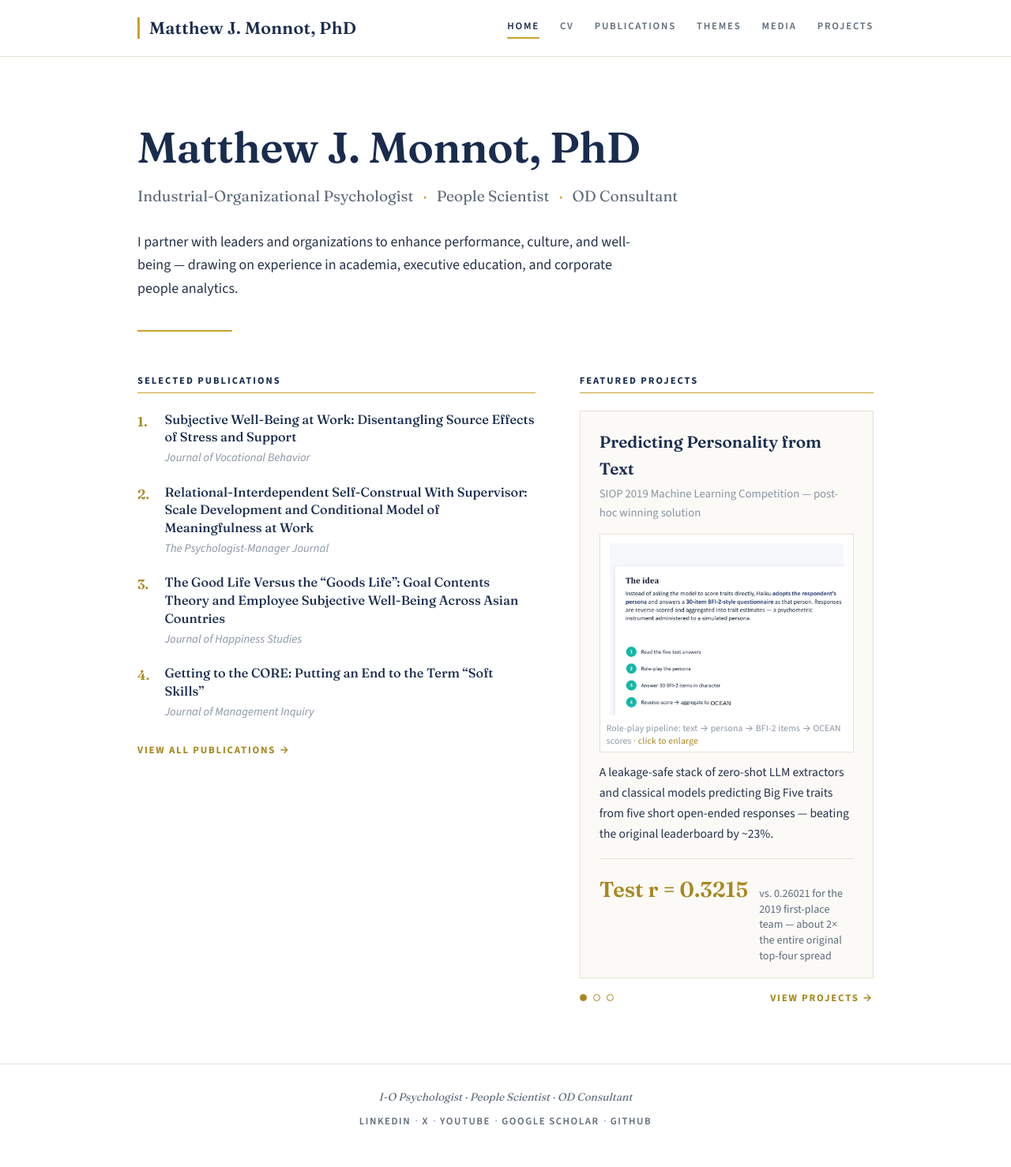
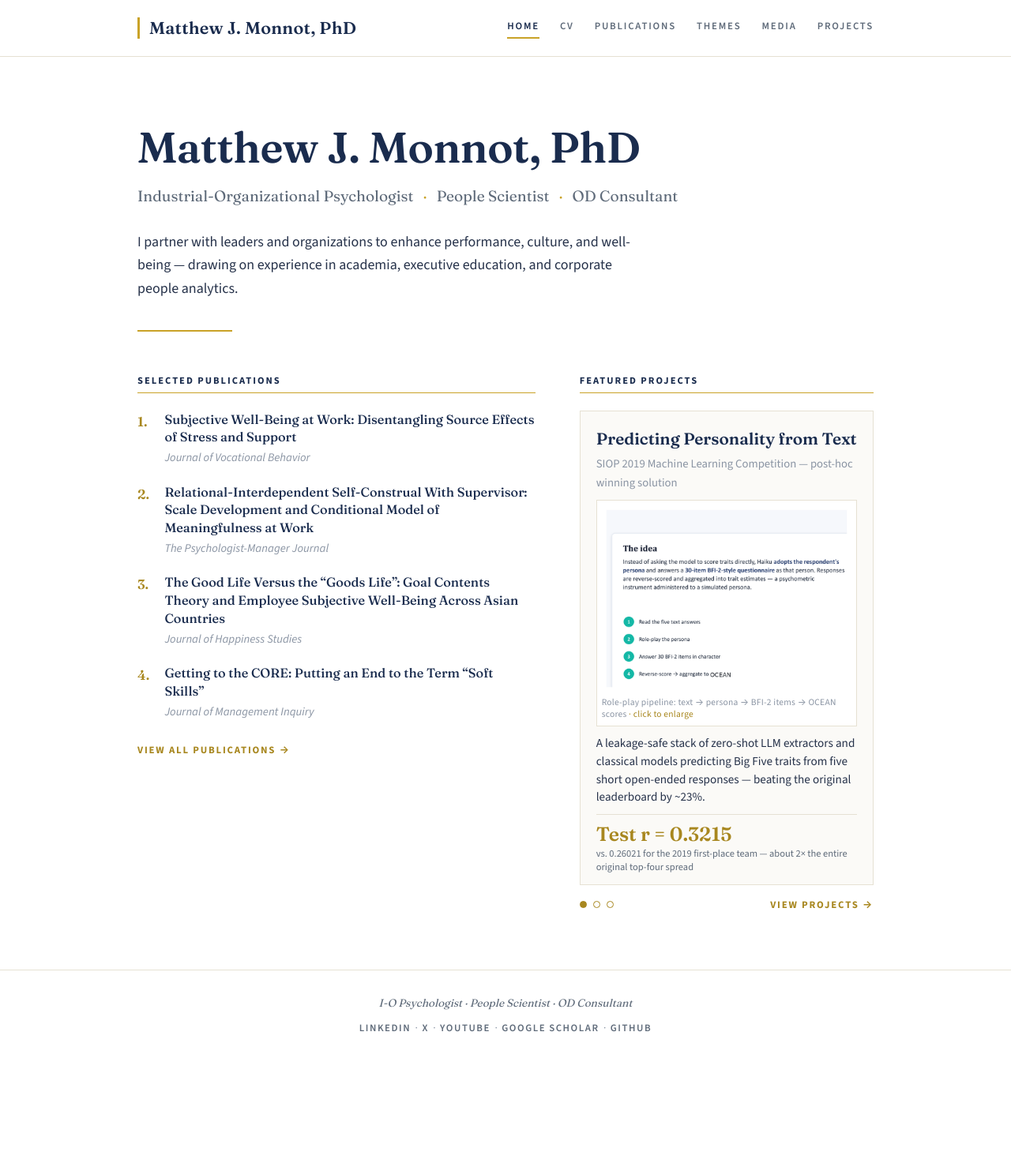
Before and after one commit to mjmonnot/mjmonnot.github.io, a Jekyll site: the page built from index.md, in a window 1280 px wide. Shown: the whole page at 79% size. Built offline with Jekyll 4.4.1, drawn with Linux system fonts in a browser that asks for light colours; after the commit the page ends 1360 px from its top, so only the background shows below that.

Commit message:
Tighten carousel spacing and stack stats under values
Stack each feature-stat note under its large value in smaller type
(especially the 0.3215 comparison on card 1), trim figure assets, and
reduce card/figure padding so live slides no longer show large gaps.

Co-authored-by: Matt Monnot <mjmonnot@users.noreply.github.com>

```diff
--- a/assets/main.scss
+++ b/assets/main.scss
@@ -346,7 +346,7 @@ img { max-width: 100%; height: auto; }
 .feature-card {
   border: 1px solid var(--rule);
   background: var(--paper-warm);
-  padding: 22px 24px 18px;
+  padding: 18px 20px 14px;
 }
 
 .feature-slide {
@@ -381,19 +381,20 @@ img { max-width: 100%; height: auto; }
 .feature-card .feature-sub {
   font-size: 0.92rem;
   color: var(--faint);
-  margin: 0 0 14px;
+  margin: 0 0 10px;
 }
 
 .feature-card .feature-desc {
-  font-size: 0.98rem;
-  margin: 0 0 14px;
+  font-size: 0.95rem;
+  margin: 0 0 10px;
+  line-height: 1.5;
 }
 
 .feature-figure {
-  margin: 0 0 12px;
+  margin: 0 0 10px;
   background: #fff;
   border: 1px solid var(--rule);
-  padding: 8px 8px 6px;
+  padding: 6px;
 }
 
 .feature-figure-link {
@@ -429,30 +430,33 @@ img { max-width: 100%; height: auto; }
 }
 
 .feature-figure--wide {
-  padding: 12px 8px 8px;
+  padding: 8px 6px 6px;
 }
 
 .feature-stat {
   display: flex;
-  align-items: baseline;
-  gap: 14px;
+  flex-direction: column;
+  align-items: flex-start;
+  gap: 2px;
   border-top: 1px solid var(--rule);
-  padding-top: 16px;
-  margin-top: 4px;
+  padding-top: 10px;
+  margin-top: 0;
 }
 
 .feature-stat .stat-value {
   font-family: var(--serif);
-  font-size: 1.7rem;
+  font-size: 1.55rem;
   font-weight: 600;
   color: var(--gold-dark);
   white-space: nowrap;
+  line-height: 1.15;
 }
 
 .feature-stat .stat-note {
-  font-size: 0.88rem;
+  font-size: 0.78rem;
   color: var(--muted);
-  line-height: 1.4;
+  line-height: 1.35;
+  max-width: 100%;
 }
 
 .feature-carousel-footer {
--- a/index.md
+++ b/index.md
@@ -54,7 +54,7 @@ permalink: /
           <p class="feature-sub">SIOP 2019 Machine Learning Competition &mdash; post-hoc winning solution</p>
           <figure class="feature-figure">
             <a class="feature-figure-link" href="{{ "/assets/images/siop2019-roleplay-steps.png" | relative_url }}" target="_blank" rel="noopener noreferrer" aria-label="Open full-size role-play questionnaire pipeline diagram">
-              <img src="{{ "/assets/images/siop2019-roleplay-steps.png" | relative_url }}" alt="Four-step role-play questionnaire pipeline: read five text answers, role-play the persona, answer 30 BFI-2 items in character, then reverse-score and aggregate to OCEAN trait scores." width="920" height="679" loading="lazy">
+              <img src="{{ "/assets/images/siop2019-roleplay-steps.png" | relative_url }}" alt="Four-step role-play questionnaire pipeline: read five text answers, role-play the persona, answer 30 BFI-2 items in character, then reverse-score and aggregate to OCEAN trait scores." width="900" height="670" loading="lazy">
             </a>
             <figcaption>Role-play pipeline: text &rarr; persona &rarr; BFI-2 items &rarr; OCEAN scores <span class="feature-figure-hint">· click to enlarge</span></figcaption>
           </figure>
@@ -70,7 +70,7 @@ permalink: /
           <p class="feature-sub">Latent personality profiles &amp; future-of-work skills (MIDUS)</p>
           <figure class="feature-figure">
             <a class="feature-figure-link" href="{{ "/assets/images/midus-figure-1a.png" | relative_url }}" target="_blank" rel="noopener noreferrer" aria-label="Open full-size Figure 1A from the MIDUS preprint">
-              <img src="{{ "/assets/images/midus-figure-1a.png" | relative_url }}" alt="Figure 1A from the MIDUS preprint: latent state means for four personality profiles across Neuroticism, Extraversion, Openness, Agreeableness, Conscientiousness, and Agency." width="880" height="420" loading="lazy">
+              <img src="{{ "/assets/images/midus-figure-1a.png" | relative_url }}" alt="Figure 1A from the MIDUS preprint: latent state means for four personality profiles across Neuroticism, Extraversion, Openness, Agreeableness, Conscientiousness, and Agency." width="880" height="464" loading="lazy">
             </a>
             <figcaption>Figure 1A &mdash; four replicated profiles (Resilient, Distressed, Reserved, Antagonistic) <span class="feature-figure-hint">· click to enlarge</span></figcaption>
           </figure>
@@ -86,7 +86,7 @@ permalink: /
           <p class="feature-sub">SIOP 2026 Machine Learning Competition &mdash; team One Hot Key</p>
           <figure class="feature-figure feature-figure--wide">
             <a class="feature-figure-link" href="{{ "/assets/images/siop2026-six-gates.png" | relative_url }}" target="_blank" rel="noopener noreferrer" aria-label="Open full-size six-gate pipeline diagram from the SIOP 2026 presentation">
-              <img src="{{ "/assets/images/siop2026-six-gates.png" | relative_url }}" alt="Six-gate cascading pipeline from the SIOP 2026 presentation: PDF Acquisition, Layout Extraction, Regex plus phi4 Classifier, Vision Fallback, Structured LLM Extraction, and Imputation." width="1100" height="280" loading="lazy">
+              <img src="{{ "/assets/images/siop2026-six-gates.png" | relative_url }}" alt="Six-gate cascading pipeline from the SIOP 2026 presentation: PDF Acquisition, Layout Extraction, Regex plus phi4 Classifier, Vision Fallback, Structured LLM Extraction, and Imputation." width="1100" height="251" loading="lazy">
             </a>
             <figcaption>Gates 1&ndash;6 &mdash; cascading fallback from cheap precision to recovery <span class="feature-figure-hint">· click to enlarge</span></figcaption>
           </figure>
```
Also changed, not shown: assets/images/midus-figure-1a.png, assets/images/siop2019-roleplay-steps.png, assets/images/siop2026-six-gates.png.
